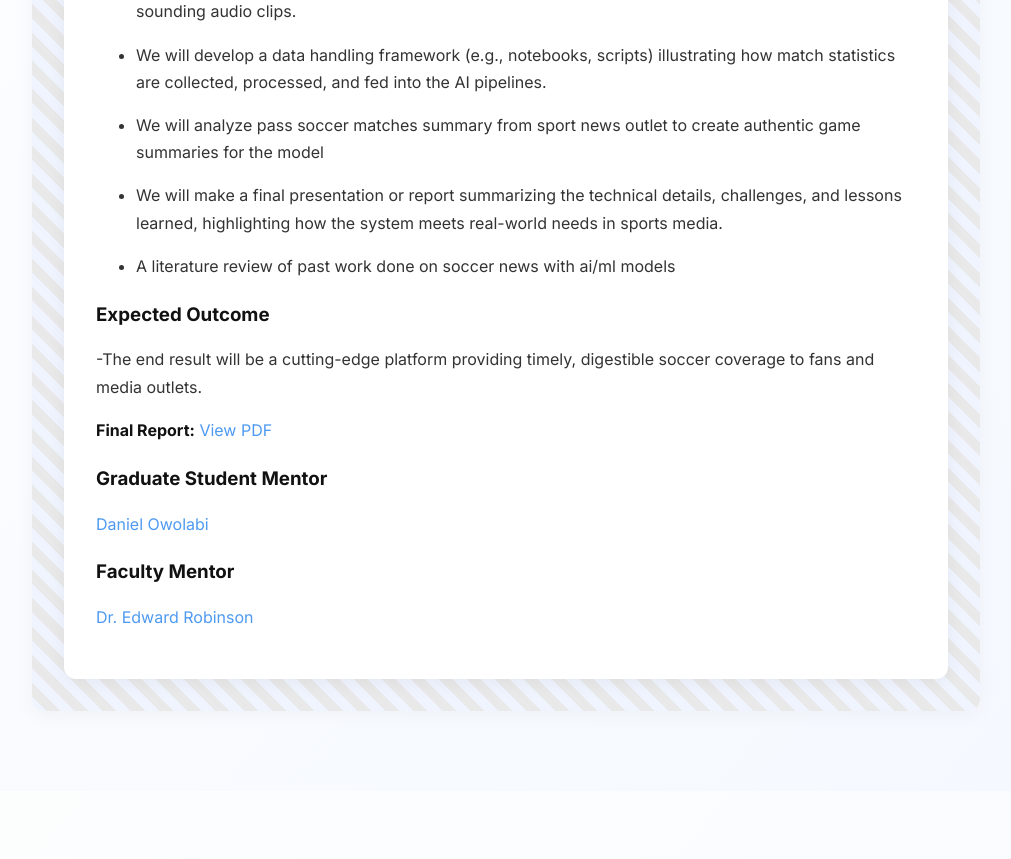
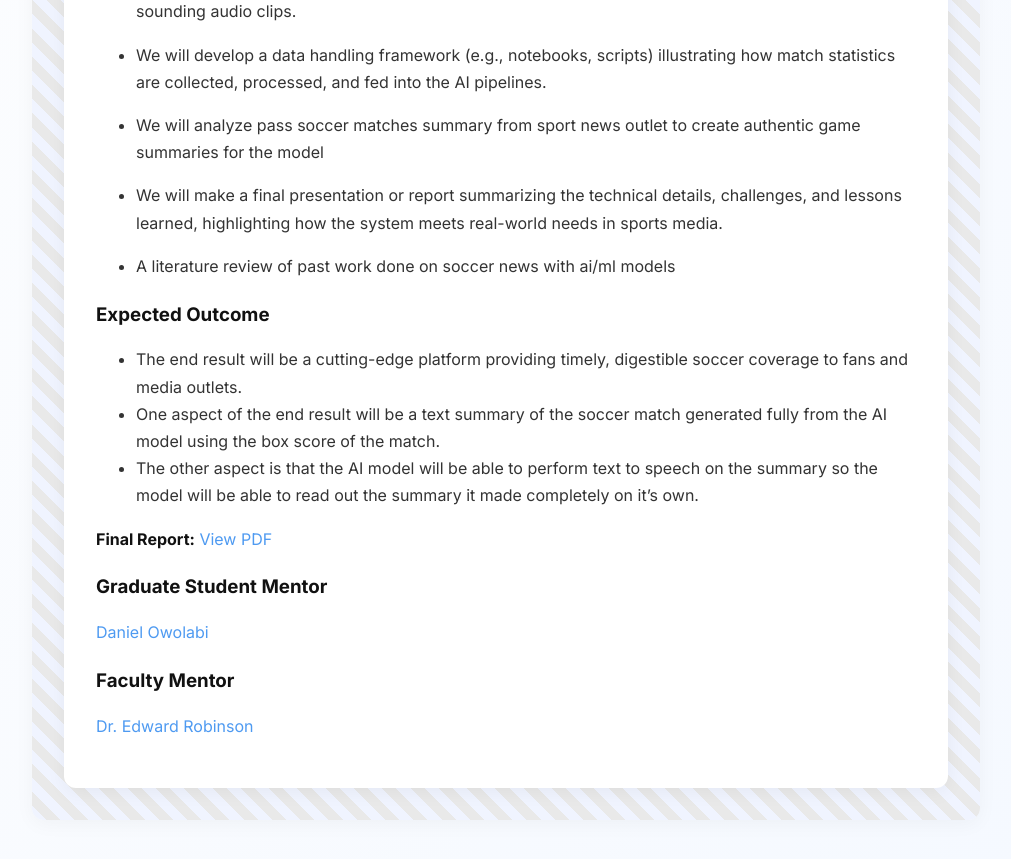
Before and after one commit to lanixyz/lanixyz.github.io, a Jekyll site: the page built from pages/about-my-project.md, in a window 1280 px wide and 900 px high, scrolled down 825 px. Shown: the top 859 px of the window, without its empty margins (260-1271 px from the left). Built offline with Jekyll 4.4.1, drawn with Linux system fonts in a browser that asks for light colours; before the commit the page ends 1616 px from its top, so only the background shows below that.

Commit message:
Update about-my-project.md

```diff
--- a/pages/about-my-project.md
+++ b/pages/about-my-project.md
@@ -25,7 +25,9 @@ approach: |
     - A literature review of past work done on soccer news with ai/ml models
 
 outcome: |
-    -The end result will be a cutting-edge platform providing timely, digestible soccer coverage to fans and media outlets.
+    - The end result will be a cutting-edge platform providing timely, digestible soccer coverage to fans and media outlets.
+    - One aspect of the end result will be a text summary of the soccer match generated fully from the AI model using the box score of the match.
+    - The other aspect is that the AI model will be able to perform text to speech on the summary so the model will be able to read out the summary it made completely on it's own.
 
 final_report_url: https://dl.icdst.org/pdfs/files/22e390b2eb0c8e951f3a742fda5b2d1d.pdf
 
```
